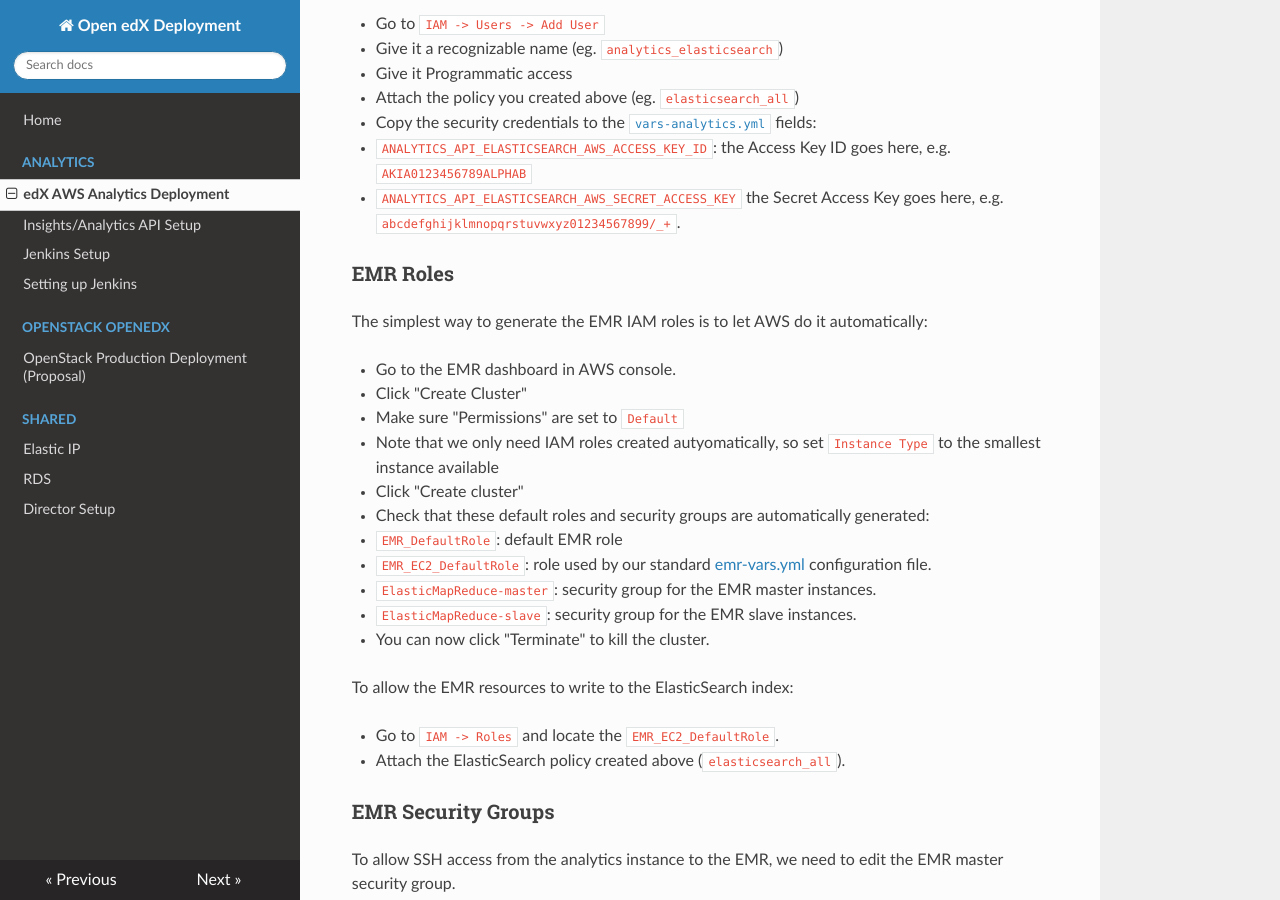
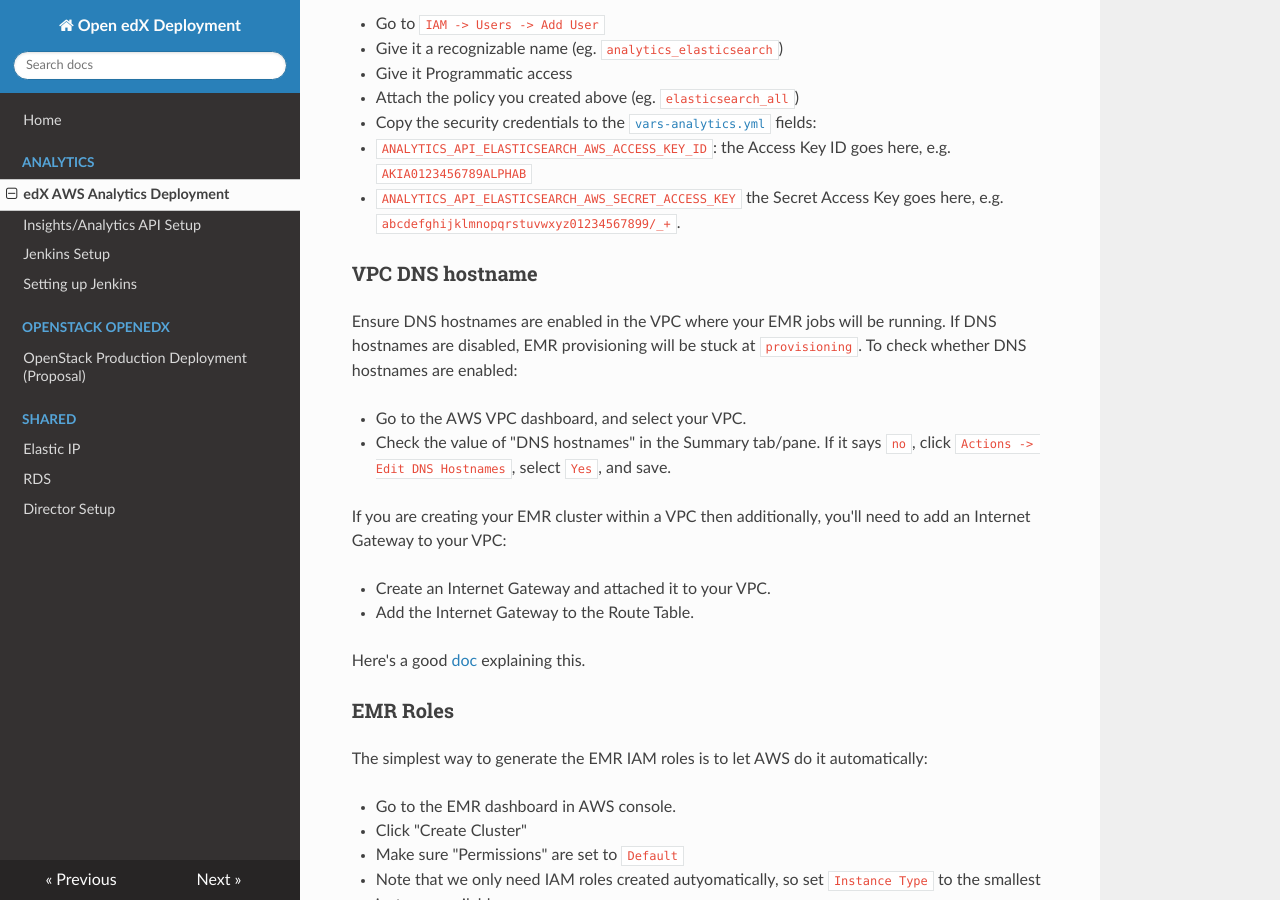
Before and after one commit to open-craft/openedx-deployment, an MkDocs documentation site: the page built from docs/analytics/AWS_setup.md, in a window 1280 px wide and 900 px high, scrolled down 2763 px. Built offline with MkDocs 1.6.1, drawn with Linux system fonts in a browser that asks for light colours; nearby versions of some CDN libraries; some of the changed text lies outside the part shown.

Commit message:
Some documentation suggestions.

```diff
--- a/docs/analytics/AWS_setup.md
+++ b/docs/analytics/AWS_setup.md
@@ -131,6 +131,23 @@ The analytics API needs to be able to read indexes from the AWS ElasticSearch in
   * `ANALYTICS_API_ELASTICSEARCH_AWS_SECRET_ACCESS_KEY` the Secret Access Key goes here, e.g.
       `abcdefghijklmnopqrstuvwxyz01234567899/_+`.
 
+### VPC DNS hostname
+
+Ensure DNS hostnames are enabled in the VPC where your EMR jobs will be running.  If DNS hostnames are disabled, EMR
+provisioning will be stuck at `provisioning`.  To check whether DNS hostnames are enabled:
+
+* Go to the AWS VPC dashboard, and select your VPC.
+* Check the value of "DNS hostnames" in the Summary tab/pane. If it says `no`, click `Actions -> Edit DNS Hostnames`,
+  select `Yes`, and save.
+
+If you are creating your EMR cluster within a VPC then additionally, you'll need to add an Internet Gateway to your VPC:
+
+* Create an Internet Gateway and attached it to your VPC.
+* Add the Internet Gateway to the Route Table.
+
+Here's a good [doc](https://aws.amazon.com/blogs/big-data/launching-and-running-an-amazon-emr-cluster-inside-a-vpc/) explaining this.
+
+
 ### EMR Roles
 
 The simplest way to generate the EMR IAM roles is to let AWS do it automatically:
```
Also changed, not shown: other parts of docs/analytics/AWS_setup.md (+0 -9 lines), docs/analytics/jenkins.md (+6 -0 lines).
